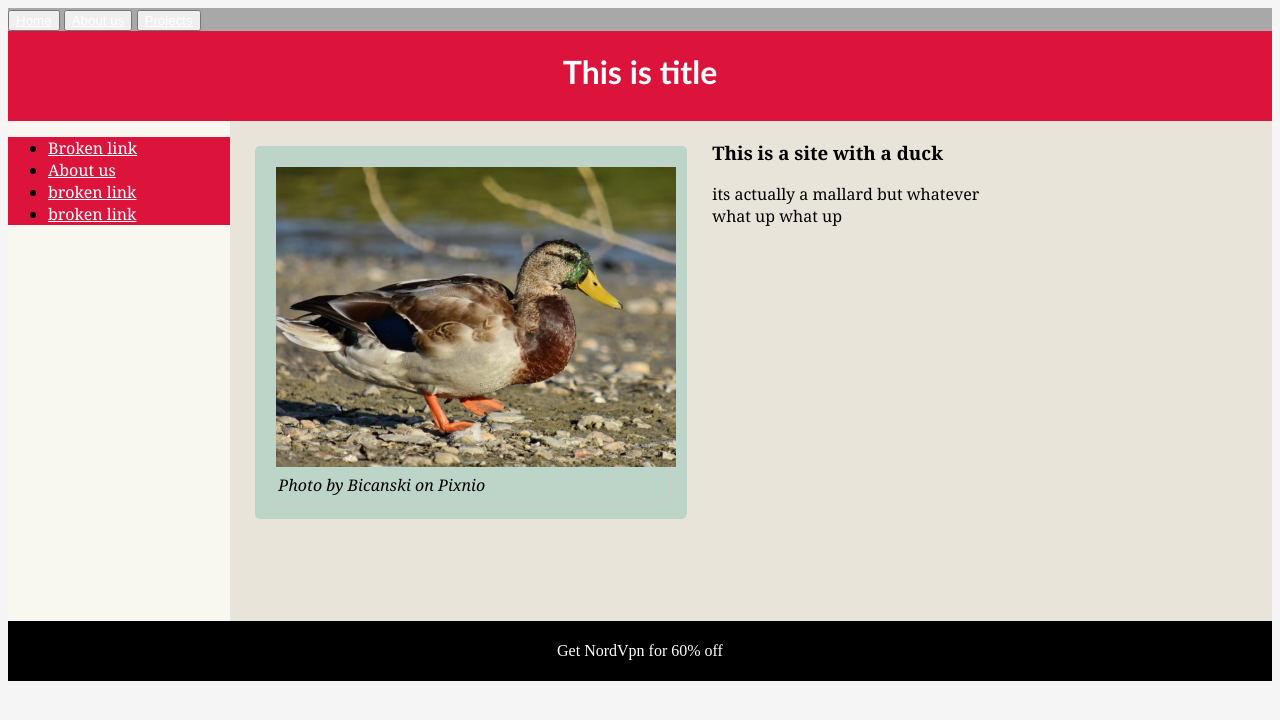
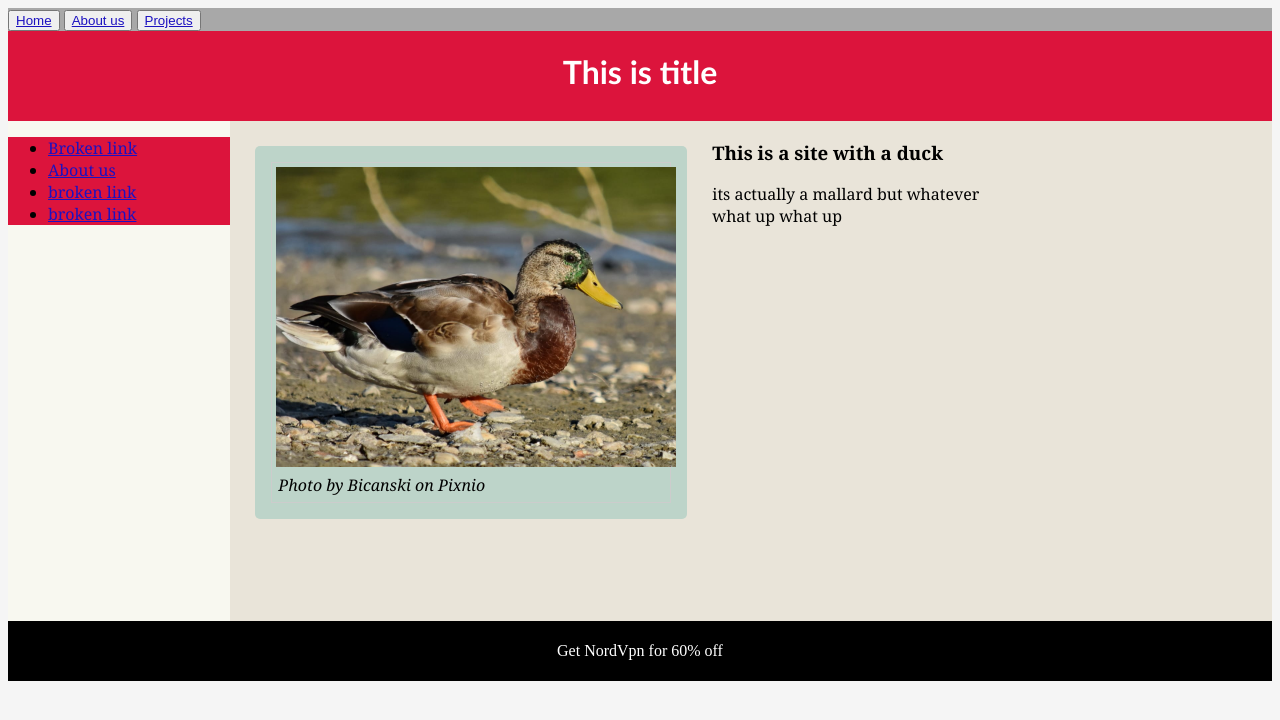
Before and after one commit to antonjonn/anton_jonninenwww21, a plain HTML site: page excercise4.html in a window 1280 px wide. Drawn offline with Linux system fonts and the light colour scheme.

Commit message:
Update excercise4.html

```diff
--- a/excercise4.html
+++ b/excercise4.html
@@ -13,15 +13,7 @@
         body {
             font-family: Georgia, 'Times New Roman', Times, serif
         }
-        a:link {
-        color:rgb(255, 255, 255)
-    }
-    a:visited{
-        color: rgb(253, 253, 255);
-    }
-    a:hover {
-        color:rgb(255, 1, 1)
-    }
+
         .menuheader{
             display: flex;
             flex-flow:row wrap;
@@ -48,6 +40,7 @@
             background-color: rgb(248, 248, 240);
             min-height: 500px;
         }
+
         footer {
             background-color: black;
             color:white;
```
